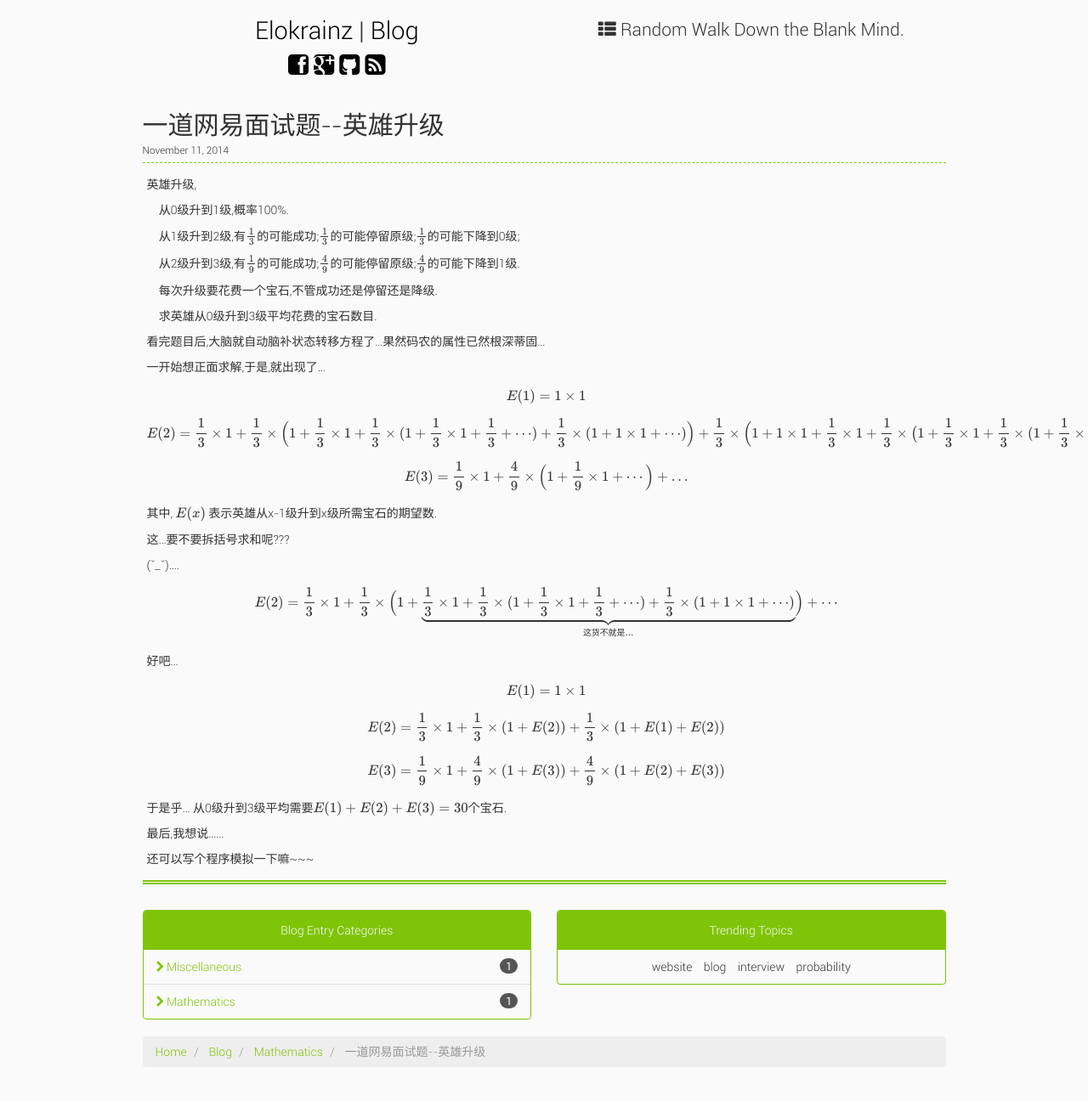
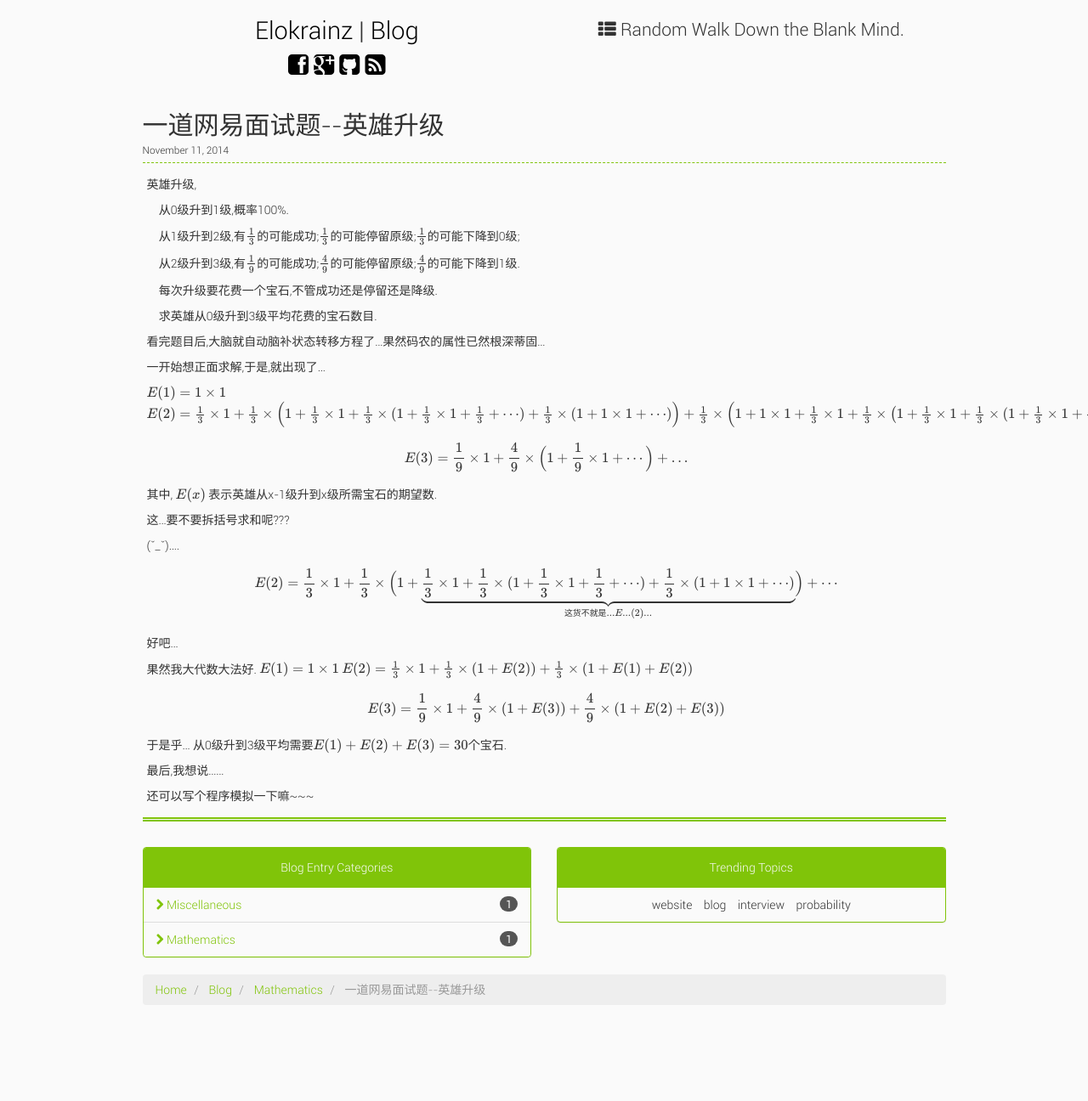
Before and after one commit to elokrainz/elokrainz.github.io, a Jekyll site: the page built from _posts/2014-11-11-Netease-Interview-Hero-Promotion.md, in a window 1280 px wide. Shown: the whole page at 85% size. Built offline with Jekyll 4.4.1, drawn with Linux system fonts in a browser that asks for light colours; formulas are drawn with MathJax 3; comment, search, counter and statistics services are not loaded; after the commit the page ends 1223 px from its top, so only the background shows below that.

Commit message:
interview-hero-promot

```diff
--- a/_posts/2014-11-11-Netease-Interview-Hero-Promotion.md
+++ b/_posts/2014-11-11-Netease-Interview-Hero-Promotion.md
@@ -31,7 +31,6 @@ excerpt: "英雄升级,
 $$
 E(1) = 1 \times 1
 $$
-
 $$
 E(2) = \frac{1}{3} \times 1 + \frac{1}{3} \times \Big( 1 + \frac{1}{3} \times 1 + \frac{1}{3} \times ( 1 + \frac{1}{3} \times 1 + \frac{1}{3} + \cdots ) + \frac{1}{3} \times ( 1 + 1 \times 1 + \cdots) \Big)
        + \frac{1}{3} \times \Big( 1 + 1 \times 1 + \frac{1}{3} \times 1 + \frac{1}{3} \times \big( 1 + \frac{1}{3} \times 1 + \frac{1}{3} \times ( 1 + \frac{1}{3} \times 1 + \frac{1}{3} + \cdots )\big)\Big)
@@ -48,15 +47,15 @@ $$
 (ˇ_ˇ)....
 
 $$
-E(2) = \frac{1}{3} \times 1 + \frac{1}{3} \times \Big( 1 + \underbrace{\frac{1}{3} \times 1 + \frac{1}{3} \times ( 1 + \frac{1}{3} \times 1 + \frac{1}{3} + \cdots ) + \frac{1}{3} \times ( 1 + 1 \times 1 + \cdots)}_{这货不就是...} \Big) + \cdots
+E(2) = \frac{1}{3} \times 1 + \frac{1}{3} \times \Big( 1 + \underbrace{\frac{1}{3} \times 1 + \frac{1}{3} \times ( 1 + \frac{1}{3} \times 1 + \frac{1}{3} + \cdots ) + \frac{1}{3} \times ( 1 + 1 \times 1 + \cdots)}_{这货不就是...E...(2)...} \Big) + \cdots
 $$
 
 好吧...
 
+果然我大代数大法好.
 $$
 E(1) = 1 \times 1
 $$
-
 $$
 E(2) = \frac{1}{3} \times 1 + \frac{1}{3} \times ( 1 + E(2) ) +  \frac{1}{3} \times ( 1 + E(1) + E(2) )
 $$
```
